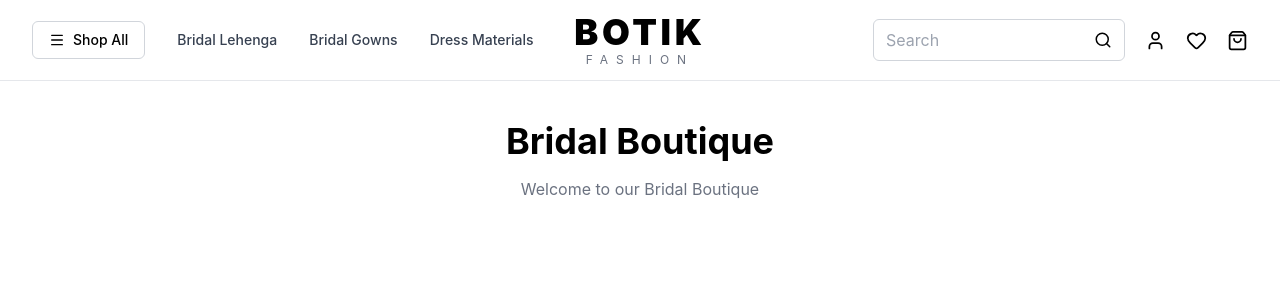
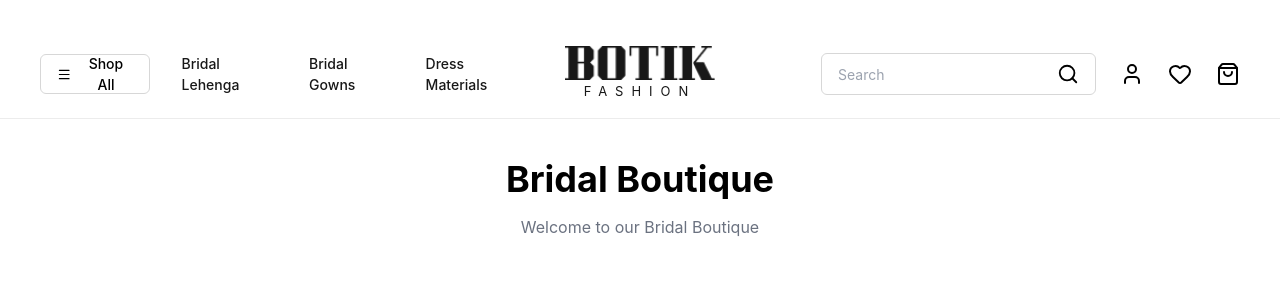
Before and after one commit to Mathavik/bridal-boutique, a React (Vite) app in the folder Bridal-Boutique-Frontend/: page / in a window 1280 px wide. Shown: the top 300 px of the page. Built offline with nearby package versions, Linux system fonts and the light colour scheme.

Commit message:
wholesale

```diff
--- a/Bridal-Boutique-Frontend/src/components/Header.jsx
+++ b/Bridal-Boutique-Frontend/src/components/Header.jsx
@@ -6,74 +6,113 @@ import {
   ShoppingBag,
 } from "lucide-react";
 
+import botikLogo from "../assets/Botik.png";
+
 function Header() {
   return (
-    <header className="w-full border-b border-gray-200 bg-white">
-      <div className="mx-auto flex h-20 max-w-7xl items-center justify-between px-4 lg:px-8">
+<header className="w-full bg-white border-b border-[#ECECEC] mt-[30px]">
+        <div className="max-w-[1280px] mx-auto h-[88px] px-6 lg:px-10 flex items-center justify-between">
 
-        {/* Left */}
-        <div className="flex items-center gap-8">
+        {/* LEFT */}
+        <div className="flex items-center gap-8 flex-1">
 
-          <button className="flex items-center gap-2 rounded-md border border-gray-300 px-4 py-2 text-sm font-medium hover:bg-gray-100">
-            <Menu size={16} />
-            Shop All
+          <button className="flex items-center gap-2 border border-[#D7D7D7] rounded-md px-4 h-[40px] text-[14px] font-medium hover:bg-gray-50 duration-200">
+            <Menu size={15} strokeWidth={2} />
+            <span>Shop All</span>
           </button>
 
-          <nav className="hidden lg:flex items-center gap-8 text-sm font-medium text-gray-700">
-            <a href="#" className="hover:text-black">
+          <nav className="hidden lg:flex items-center gap-8 text-[14px] text-[#181818] font-medium">
+
+            <a href="#" className="hover:text-black duration-200">
               Bridal Lehenga
             </a>
 
-            <a href="#" className="hover:text-black">
+            <a href="#" className="hover:text-black duration-200">
               Bridal Gowns
             </a>
 
-            <a href="#" className="hover:text-black">
+            <a href="#" className="hover:text-black duration-200">
               Dress Materials
             </a>
+
           </nav>
 
         </div>
 
-        {/* Logo */}
+        {/* CENTER LOGO */}
 
-        <div className="absolute left-1/2 -translate-x-1/2 text-center">
+        <div className="flex flex-col items-center justify-center flex-shrink-0 px-10">
+  <img
+    src={botikLogo}
+    alt="BOTIK"
+    className="w-[150px] h-auto"
+  />
 
-          <h1 className="text-4xl font-black tracking-widest">
-            BOTIK
-          </h1>
+  <span
+    className="mt-[2px] text-[13px] uppercase tracking-[8px] text-[#181818]"
+  >
+    FASHION
+  </span>
+</div>
 
-          <p className="text-xs tracking-[8px] text-gray-500">
-            FASHION
-          </p>
+        {/* RIGHT */}
 
-        </div>
+        <div className="flex items-center justify-end gap-6 flex-1">
 
-        {/* Right */}
-
-        <div className="flex items-center gap-5">
-
-          <div className="hidden md:flex items-center rounded-md border border-gray-300 px-3">
+          <div className="hidden md:flex items-center w-[275px] h-[42px] border border-[#D7D7D7] rounded-md px-4">
 
             <input
               type="text"
               placeholder="Search"
-              className="h-10 w-52 outline-none"
+              className="flex-1 text-[14px] outline-none bg-transparent"
             />
 
-            <Search size={18} />
+            <Search
+              size={22}
+              strokeWidth={2}
+              className="cursor-pointer"
+            />
 
           </div>
 
-          <User className="cursor-pointer" size={21} />
+          <User
+            size={24}
+            strokeWidth={2}
+            className="cursor-pointer hover:scale-110 duration-200"
+          />
 
-          <Heart className="cursor-pointer" size={21} />
+          <Heart
+            size={24}
+            strokeWidth={2}
+            className="cursor-pointer hover:scale-110 duration-200"
+          />
 
-          <ShoppingBag className="cursor-pointer" size={21} />
+          <ShoppingBag
+            size={24}
+            strokeWidth={2}
+            className="cursor-pointer hover:scale-110 duration-200"
+          />
 
         </div>
 
       </div>
+
+      {/* MOBILE */}
+
+      <div className="lg:hidden border-t border-[#ECECEC] px-4 py-3 overflow-x-auto">
+
+        <div className="flex gap-6 whitespace-nowrap text-sm">
+
+          <a href="#">Bridal Lehenga</a>
+
+          <a href="#">Bridal Gowns</a>
+
+          <a href="#">Dress Materials</a>
+
+        </div>
+
+      </div>
+
     </header>
   );
 }
--- a/Bridal-Boutique-Frontend/src/index.css
+++ b/Bridal-Boutique-Frontend/src/index.css
@@ -11,6 +11,9 @@ code {
   font-family: source-code-pro, Menlo, Monaco, Consolas, 'Courier New',
     monospace;
 }
+
+@import url('https://fonts.googleapis.com/css2?family=Kumar+One&display=swap');
+
 @tailwind base;
 @tailwind components;
 @tailwind utilities;
```
Also changed, not shown: Bridal-Boutique-Frontend/src/assets/Botik.png (added).
